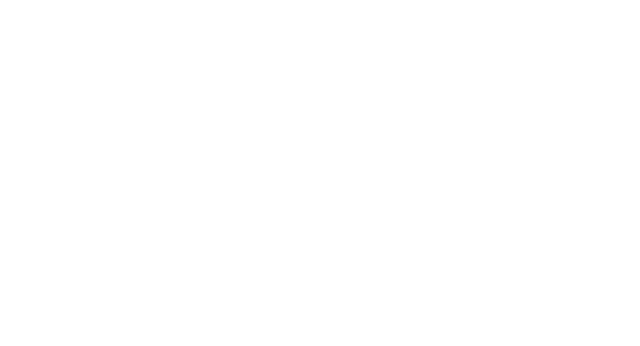
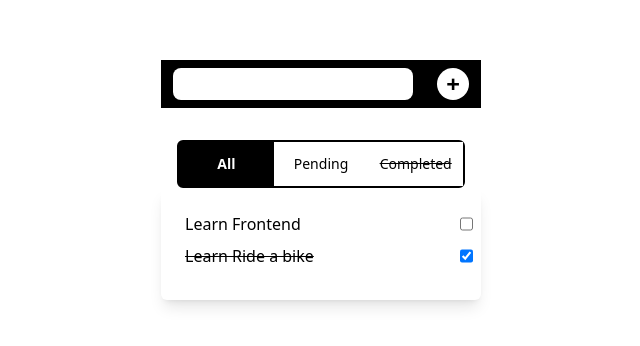
Before and after one commit to devoure/angular-notesapp, an Angular app: page / in a window 1280 px wide. Shown: the part 220-566 px from the top of the page, without its empty margins (319-959 px from the left). Built offline with nearby package versions, Linux system fonts and the light colour scheme.

Commit message:
Added filters

```diff
--- a/src/app/app.component.html
+++ b/src/app/app.component.html
@@ -1,14 +1,34 @@
-<div class="bg-white">
-  <div *ngIf="if tasks.length === 0; else showTasks">
+<div class="w-screen h-screen flex flex-col items-center justify-center">
+  <form class="w-80 bg-black h-12 flex items-center justify-around mb-8">
+    <input type="text" class="border-0 h-8 w-60 rounded-lg pl-6" name="new-task" [(ngModel)]="newTask"/>
+    <button class="bg-white w-8 h-8 rounded-full hover:bg-stone-200 duration-300" (click)="$event.preventDefault(); addTask()"><span class="font-bold text-2xl">+</span></button>
+  </form>
+
+  <div class="w-72 h-12 border-black border-2 rounded-md flex">
+    <button [ngClass]="selectedOption[0] ? 'w-24 h-full bg-black text-sm text-white font-bold flex items-center justify-center cursor-pointer hover:bg-stone-200 duration-300 hover:text-black' : 'w-24 h-full bg-white text-sm flex items-center justify-center cursor-pointer hover:bg-stone-200 duration-300'" (click)="filterTasks($event)" value="0">
+      All
+    </button>
+    <button [ngClass]="selectedOption[1] ? 'w-24 h-full bg-black text-sm text-white font-bold flex items-center justify-center cursor-pointer  hover:bg-stone-200 duration-300 hover:text-black' : 'w-24 h-full bg-white text-sm flex items-center justify-center cursor-pointer hover:bg-stone-200 duration-300'" (click)="filterTasks($event)" value="1">
+      Pending
+    </button>
+    <button [ngClass]="selectedOption[2] ? 'w-24 h-full bg-black text-sm text-white font-bold flex items-center justify-center line-through cursor-pointer  hover:bg-stone-200 duration-300 hover:text-black' : 'cursor-pointer line-through w-24 h-full bg-white text-sm flex items-center justify-center  hover:bg-stone-200 duration-300'" (click)="filterTasks($event)" value="2">
+      Completed
+    </button>
+  </div>
+
+  <div class="bg-white shadow-lg w-max max-w-80 h-min p-6 rounded-md">
+    <div *ngIf="visibleTasks.length === 0; else showTasks">
       <h2>No tasks right now!</h2>
     </div>
 
 
     <ng-template #showTasks>
       <ul>
-      <li *ngFor="let task of tasks">
-        {{ task.name }}
+        <li class="w-72 flex justify-between mb-2" *ngFor="let task of visibleTasks">
+          <h3 [ngClass]="task.isComplete ? 'line-through' : 'no-underline'">{{ task.name }}</h3>
+          <input type="checkbox" class="border-0 rounded-full" [checked]="task.isComplete" (click)="checkTask(task)"/>
         </li>
       </ul>
     </ng-template>
   </div>
+</div>
--- a/src/app/app.component.ts
+++ b/src/app/app.component.ts
@@ -1,21 +1,49 @@
 import { Component } from '@angular/core';
 import { CommonModule} from '@angular/common'
-import { RouterOutlet } from '@angular/router';
+import { RouterOutlet } from '@angular/router'
+import { FormsModule } from '@angular/forms'
 
 import { Tasks } from '../shared/models/tasks'
 
 @Component({
   selector: 'app-root',
   standalone: true,
-  imports: [RouterOutlet, CommonModule],
+  imports: [RouterOutlet, CommonModule, FormsModule],
   templateUrl: './app.component.html',
   styleUrl: './app.component.css'
 })
 export class AppComponent {
   title = 'tasker';
+  newTask : string = ''
+  selectedOption : boolean[] = [true, false, false]
+  listFilter : string = '1'
 
-  tasks = [
-    // new Tasks('Learn Frontend'),
-    // new Tasks('Learn Ride a bike', true)
+  tasks : Tasks[] = [
+    new Tasks('Learn Frontend'),
+    new Tasks('Learn Ride a bike', true)
   ]
+
+  visibleTasks : Tasks[] = this.tasks
+
+  checkTask(task : Tasks){
+    task.isComplete = !task.isComplete
+    console.log(task)
+  }
+
+  addTask(){
+    console.log('>>> Adding ', this.newTask)
+    this.tasks.push(new Tasks(this.newTask))
+    this.newTask = ''
+  }
+
+  filterTasks(e : any){
+    console.log(">>> ", e.target.value)
+    if (e.target.value === '0'){
+      this.visibleTasks = this.tasks
+    } else if (e.target.value === '1'){
+      this.visibleTasks = this.tasks.filter(item => !item.isComplete)
+    } else{
+      this.visibleTasks = this.tasks.filter(item => item.isComplete)
+    }
+  }
 }
```
Also changed, not shown: src/assets/images/plus.svg (added). Lines whose indentation alone changed are shown as unchanged.
